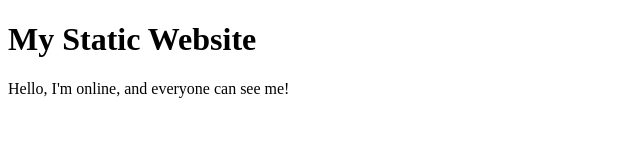
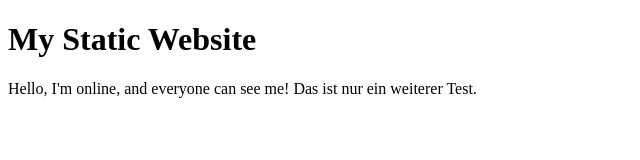
Before and after one commit to aramovski/website, a plain HTML site: page index.html in a window 1280 px wide. Shown: the whole page, without its empty margins (0-640 px from the left). Drawn offline with Linux system fonts and the light colour scheme.

Commit message:
change code

```diff
--- a/index.html
+++ b/index.html
@@ -7,6 +7,7 @@
     <h1>My Static Website</h1>
     <p>
       Hello, I'm online, and everyone can see me!
+      Das ist nur ein weiterer Test.
     </p>
   </body>
 </html>
```
